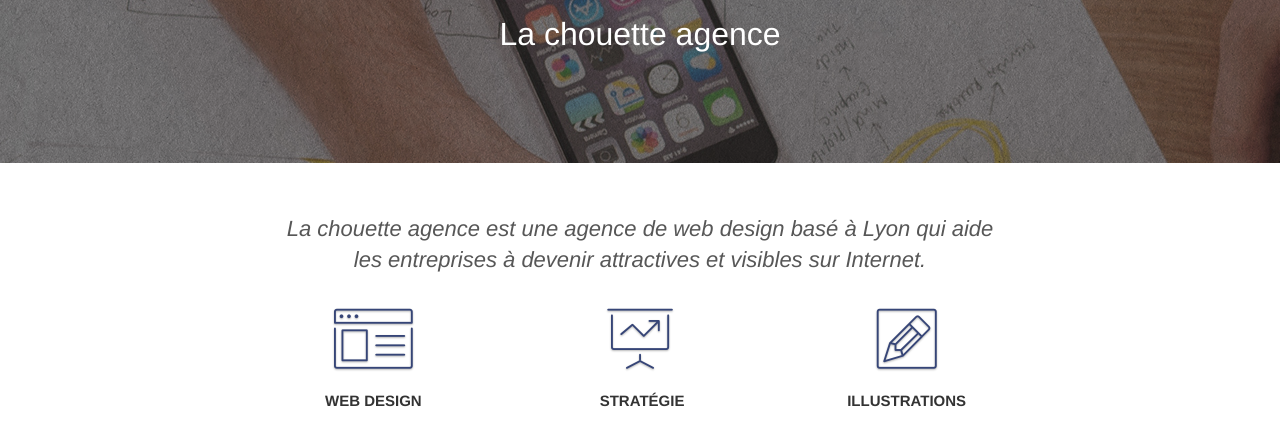
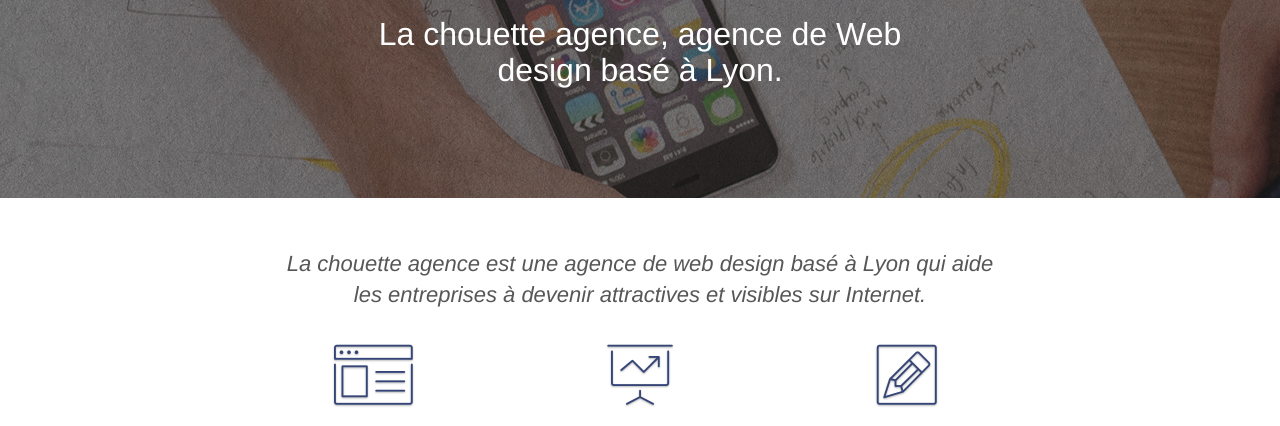
Before and after one commit to RomanC1994/OC_projet4, a plain HTML site: page index.html in a window 1280 px wide. Shown: the part 315-741 px from the top of the page. Drawn offline with Linux system fonts and the light colour scheme.

Commit message:
test perf

```diff
--- a/index.html
+++ b/index.html
@@ -2,8 +2,8 @@
 <html lang="Français">
 <head>
     <meta charset="utf-8">
-    <meta name="keywords" content="seo, google, site web, site internet, agence design Lyon.">
-    <meta name="description" content="La chouette agence est une entreprise Lyonnaise de web design qui propose differents services pour les entreprises qui veulent s'assurer une bonne visibilité. Solutions de Web Design, de Strategie et de d'Illustrations.">
+    <meta name="keywords" content="">
+    <meta name="description" content="">
     <meta name="viewport" content="width=device-width, initial-scale=1.0, viewport-fit=cover">
     <link rel="shortcut icon" type="image/png" href="favicon.jpg">
     <code><meta name="robots" content="index, follow"></code>
@@ -53,8 +53,8 @@
 		<div class="row tight-width-whitespace">
 			<div class="col-sm-12">
 				<img src="img/logo.png" class="center-block image-resize-mode" width="100" alt="La chouette agence agence web logo" />
-				<h1 class="text-center hero-bloc-text tc-white ">
-					La chouette agence
+				<h1 class="text-center hero-bloc-text tc-white">
+					La chouette agence, agence de Web design basé à Lyon.
 				</h1>
 			</div>
 		</div>
```
Also changed, not shown: Chouette_contact.html (+2 -2 lines).
